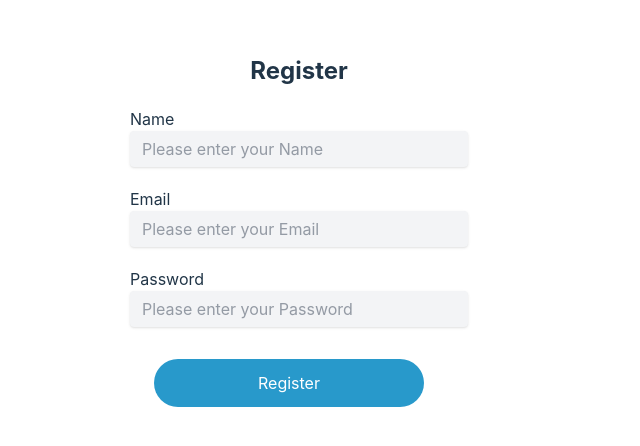
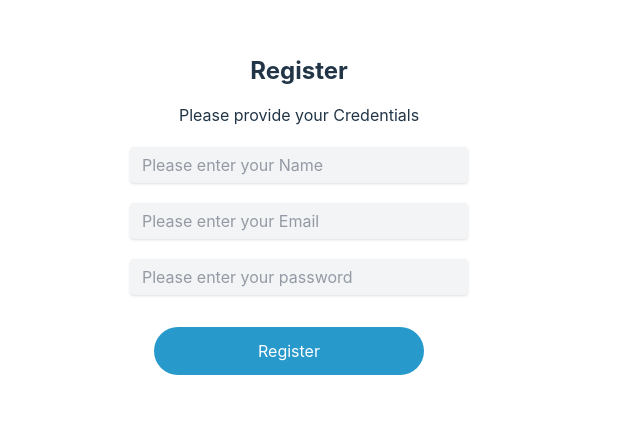
Before and after one commit to gowtham-aracreate/act-symmetry, a React app in the folder frontend/: page /register in a window 1280 px wide. Shown: the part 140-586 px from the top of the page, without its empty margins (0-640 px from the left). Built offline with nearby package versions, Linux system fonts and the light colour scheme; the HTML template or start-up script is replaced by a standard one.

Commit message:
modified

```diff
--- a/frontend/src/Components/CreateCard.jsx
+++ b/frontend/src/Components/CreateCard.jsx
@@ -4,7 +4,7 @@ import React from "react";
 const CreateCard = (props) => {
   return (
     <div className="hover:scale-95">
-      <input className="w-[325px] h-[40px] rounded-[10px] border-[1px] border-[#E3E5E5] content-center pl-[10px] outline-0 " type="text" placeholder={props.placeholder} required />
+      <input className="md:w-[325px] sm:w-[50px] md:h-[40px] rounded-[10px] border-[1px] border-[#E3E5E5] content-center pl-[10px] outline-0 " type="text" placeholder={props.placeholder} required />
     </div>
   );
 };
--- a/frontend/src/Layouts/DashboardLayout.jsx
+++ b/frontend/src/Layouts/DashboardLayout.jsx
@@ -13,7 +13,7 @@ import {useNavigate} from "react-router-dom";
 const DashboardLayout = ({children}) => {
      const navigate = useNavigate();
   return (
-    <div className='md:h-screen  bg-[#272C48] relative flex flex-row'>
+    <div className='md:h-screen  bg-[#272C48] relative flex flex-row z-50'>
         <header className='h-[60px] w-full fixed top-0 left-0 bg-[#FFFFFF]'>
              <img className='w-[120px] h-[60px] ml-[25px]' src={admin_logo} alt="" />
              <div className='flex absolute bottom-5 right-10 gap-8'>
--- a/frontend/src/Pages/LoginPage.jsx
+++ b/frontend/src/Pages/LoginPage.jsx
@@ -18,18 +18,18 @@ const Login = () => {
     e.preventDefault();
 
     try {
-      const response = await axios.post("http://localhost:3000/post", { email, pass });
+      const response = await axios.get("http://localhost:3000/register", { email, pass });
 
       console.log(response.data);  // Debugging: Check response from backend
-
+      if (response.status===201){
       alert("Login successful!");
+      }
       navigate("/dashboard"); // Redirect after login
 
     } catch (error) {
-      console.error("Error logging in:", error);
-      alert("Login failed. Please check your credentials.");
+      alert(error.response?.data?.error || "Registration failed!")
     }
-  };
+  }
 
   return (
     <div className="@container w-150">
@@ -89,24 +89,16 @@ const Login = () => {
           </div>
 
           {/* Submit Button */}
-          <Button type="submit" className="flex items-center justify-center ml-7">
+          <Button type="submit" className="flex items-center justify-center ml-7 bg-[">
             Log In
           </Button>
 
         </form>
         {/* Form End */}
 
-        {/* Register Link */}
-        <div className="flex items-center pt-4 justify-center">
-          <p>Don't have an account? </p>
-          <a href="#" onClick={() => navigate("/register")} className="inline-block align-baseline font-bold text-sm text-black-500 hover:text-black-800">
-            Register
-          </a>
-        </div>
-
       </div>
     </div>
   );
-};
+}
 
 export default Login;
--- a/frontend/src/Pages/RegisterPage.jsx
+++ b/frontend/src/Pages/RegisterPage.jsx
@@ -1,33 +1,116 @@
-import React from 'react'
+import React, { useState } from 'react'
+import axios from 'axios'
 import Label from '../Components/Label'
 import Button from '../Components/Button'
+import { useNavigate } from 'react-router-dom'
 
 const RegisterPage = () => {
+  const navigate = useNavigate();
+  const [name, setName] = useState("");
+  const [email, setEmail] = useState("");
+  const [pass, setPass] = useState("");
+  const [error, setError] = useState("");
+
+
+  const passwordRegex = /^(?=.*[a-z])(?=.*[A-Z])(?=.*\d)(?=.*[@$!#%*?&])[A-Za-z\d@$!#%*?&]{8}$/;
+
+  const handlePasswordChange = (e) => {
+    const password = e.target.value;
+    setPass(password);
+
+    if (!passwordRegex.test(password)) {
+      setError("Password must contain 1 uppercase, 1 lowercase, 1 digit, 1 special character, and be exactly 8 characters long.");
+    } else {
+      setError('');
+    }
+  }
+
+  const handleFocus = () => {
+    setError(true);
+  };
+
+   const handleBlur = () => {
+    setError(false);
+   };
+
+  const handleSubmit = async (e) => {
+    e.preventDefault();
+
+    if (!passwordRegex.test(pass)) {
+      setError("Password must contain 1 uppercase, 1 lowercase, 1 digit, 1 special character, and be exactly 8 characters long.");
+      return;
+    }
+
+    try {
+      const response = await axios.post("http://localhost:3000/register", { name, email, pass });
+
+      console.log(response.data);  // Debugging: Check response from backend
+
+      alert("Register successful!");
+      navigate("/"); // Redirect after login
+
+    } catch (error) {
+      console.error("Error registering:", error);
+      alert("Register failed. Please check your credentials.");
+    }
+  }
+
   return (
     <div>
       <div className="@container w-150 ">
         <div className="bg-white mt-[195px] mr-[132px] ml-[130px] ">
           <h1 className="font-bold text-2xl mb-4 text-center">Register</h1>
-                    <div className='flex flex-col gap-4 '>
+          <h1 className="font-base text-[16px] mb-4 text-center">Please provide your Credentials</h1>
+          <form onSubmit={handleSubmit}>
+            <div className='flex flex-col gap-4'>
               <div className='flex flex-col'>
-                            <Label htmlFor="name" text="Name" className="block text-gray-700 text-sm font-bold mb-2" />Name
-                            <input type="text" id="name" placeholder="Please enter your Name" className="shadow appearance-none rounded w-full py-2 px-3 text-gray-700 leading-tight focus:outline-none focus:shadow-outline bg-gray-100" />
+                <Label htmlFor="name" text="Name" className="block text-gray-700 text-sm font-bold mb-2" />
+                <input
+                  type="text"
+                  id="name"
+                  value={name}
+                  onChange={(e) => setName(e.target.value)}
+                  placeholder="Please enter your Name"
+                  className="shadow appearance-none rounded w-full py-2 px-3 text-gray-700 leading-tight focus:outline-none focus:shadow-outline bg-gray-100"
+                />
               </div>
               <div className='flex flex-col'>
-                            <Label htmlFor="email" text="Email" className="block text-gray-700 text-sm font-bold mb-2" />Email
-                            <input type="email" id="email" placeholder="Please enter your Email" className="shadow appearance-none rounded w-full py-2 px-3 text-gray-700 leading-tight focus:outline-none focus:shadow-outline bg-gray-100" />
-                        </div >
-                        <div className='flex flex-col'> <Label htmlFor="password" text="Password" className="block text-gray-700 text-sm font-bold mb-2" />Password
-                            <input type="password" id="password" placeholder="Please enter your Password" className="shadow appearance-none rounded w-full py-2 px-3 text-gray-700 leading-tight focus:outline-none focus:shadow-outline bg-gray-100" /></div>
-                        {/* <div className='flex flex-col'>
-            <Label htmlFor="confirmPassword" text="Confirm Password" className="block text-gray-700 text-sm font-bold mb-2"/>Confirm Password
-            <input type="password" id="confirmPassword" placeholder="Please re-enter your Password" className="shadow appearance-none rounded w-full py-2 px-3 text-gray-700 leading-tight focus:outline-none focus:shadow-outline bg-gray-100"/>
-            </div> */}
+                <Label
+                  htmlFor="email"
+                  text="Email"
+                  className="block text-gray-700 text-sm font-bold mb-2"
+                />
+                <input
+                  type="email"
+                  id="email"
+                  value={email}
+                  onChange={(e) => setEmail(e.target.value)}
+                  placeholder="Please enter your Email"
+                  className="shadow appearance-none rounded w-full py-2 px-3 text-gray-700 leading-tight focus:outline-none focus:shadow-outline bg-gray-100"
+                />
+              </div>
+              <div className='flex flex-col'>
+                <Label htmlFor="password" text="Password" className="block text-gray-700 text-sm font-bold mb-2" />
+                <input
+                  name="pass"
+                  type="text"
+                  id="pass"
+                  placeholder="Please enter your password"
+                  value={pass}
+                  onChange={handlePasswordChange}
+                  onFocus={handleFocus}
+                  onBlur={handleBlur}
+                  className="shadow appearance-none rounded w-full py-2 px-3 text-gray-700 leading-tight focus:outline-none focus:shadow-outline bg-gray-100"
+                />
+              </div>
+              {error && <p className="text-red-500 text-sm mt-1">{error}</p>}
               <div className='pt-4 ml-6'>
-                            <Button id="button" type="submit" >Register</Button>
+                <Button  id="button" type="submit">Register</Button>
               </div>
             </div>
-                </div></div>
+          </form>
+        </div>
+      </div>
     </div>
   )
 }
--- a/frontend/src/Pages/profilepage.jsx
+++ b/frontend/src/Pages/profilepage.jsx
@@ -1,6 +1,5 @@
-import React, {useState} from "react";
+import React, { useState } from "react";
 import DashboardLayout from "../Layouts/DashboardLayout";
-import Modal from "../Components/modal";
 import close_button from "../assets/images/close_button.png";
 import CreateCard from "../Components/CreateCard";
 
@@ -16,62 +15,67 @@ function ProfilePage() {
 
   const handleSubmit = (e) => {
     e.preventDefault();
-
     console.log("Form submitted");
   };
+
   return (
     <DashboardLayout>
-       <div className="flex relative w-full  items-center pb-6" >
-        <h1 className="pl-10  font-bold text-[32px] text-[#2899CB] ">PROFILE</h1>
-
-        <div role="button" tabIndex={0} onClick={handleOpen} className="w-[112px] h-[47px] bg-[#2899CB] pt-[12px] pr-[24px] pb-[14px] pl-[24px] border-[1px] rounded-[4px] gap-[10px] border-[#2899CB] absolute right-5 ">
+      <div className={`relative ${isOpen ? "bg-gray-500 bg-opacity-90" : ""}`}>
+        <div className="flex w-full items-center pb-6">
+          <h1 className="pl-10 font-bold text-[32px] text-[#2899CB]">PROFILE</h1>
+          <div
+            onClick={handleOpen}
+            className="w-[112px] h-[47px] bg-[#2899CB] pt-[12px] pr-[24px] pb-[14px] pl-[24px] border-[1px] rounded-[4px] gap-[10px] border-[#2899CB] absolute right-5"
+          >
             <p className="font-bold w-[64px] h-[19px] text-white text-base">CREATE</p>
           </div>
-
-
-      </div>
-        {/* onSubmit={handleSubmit} */}
-        <Modal isOpen={isOpen}>
-                    <div className="w-[400px] h-[525px] pt-[10px] left-120 top-10 bg-white rounded-[10px] border-[2px] border-gray-200 absolute ">
-                        <div className="flex w-[400px]  h-[65px] border-gray-300 border-b-[1px] absolute top-0 left-0 pt-[10px] pl-[10px]" >
-                              <h2 className=" w-[228px] h-[29px] text-[#2899CB] text-[20px] font-bold ml-[20px] mt-[10px] ">CREATE NEW USER</h2>
-                              <img className="w-[24px] h-[24px] right-4 top-6 absolute" onClick={handleClose} src={close_button} alt="" />
-                        </div>
-                        <div className="flex flex-col gap-3 items-center  mt-[65px]">
-                             < CreateCard input="text" placeholder="Username"/>
-                             < CreateCard input="text" placeholder="Email ID" />
-                             < CreateCard input="text" placeholder="Address - Building name" />
-                             < CreateCard input="text" placeholder="Locality / city" />
-                             < CreateCard input="text" placeholder="State Code" />
-                             < CreateCard input="text" placeholder="Password" />
-                             < CreateCard input="text" placeholder="Pin" />
-
         </div>
 
+        <label htmlFor="action">
+          <input
+            className="items-center content-center w-[372px] h-[48px] ml-[44px] border-[1px] rounded-[7px] border-[#9C9C9C] bg-white"
+            type="text"
+            placeholder="search"
+          />
+        </label>
+      </div>
+
+      {isOpen && (
+        <div className="md:w-[400px] md:h-[525px] md:pt-[10px] md:left-120 md:top-0 bg-white rounded-[10px] border-[2px] border-gray-200 md:absolute">
+          <div className="flex md:w-[400px] md:h-[65px] border-gray-300 md:border-b-[1px] md:absolute md:top-0 md:left-0 md:pt-[10px] md:pl-[10px]">
+            <h2 className="md:w-[228px] md:h-[29px] text-[#2899CB] md:text-[20px] font-bold ml-[20px] mt-[10px]">CREATE NEW USER</h2>
+            <img className="w-[24px] h-[24px] right-4 top-6 absolute cursor-pointer" onClick={handleClose} src={close_button} alt="Close" />
+          </div>
+          <div className="flex flex-col gap-3 items-center mt-[65px]">
+            <CreateCard input="text" placeholder="Username" />
+            <CreateCard input="text" placeholder="Email ID" />
+            <CreateCard input="text" placeholder="Address - Building name" />
+            <CreateCard input="text" placeholder="Locality / city" />
+            <CreateCard input="text" placeholder="State Code" />
+            <CreateCard input="text" placeholder="Password" />
+            <CreateCard input="text" placeholder="Pin" />
+          </div>
           <div className="flex flex-row gap-4 pt-[5px] pl-[40px]">
-                            <input className="" type="checkbox" name="Active" id="" />Active
-                            <input type="checkbox" name="Inactive" id="" />Inactive
-                            <input type="checkbox" name="Block" id="" />Block
+            <input className="" type="checkbox" name="Active" id="active" />Active
+            <input type="checkbox" name="Inactive" id="inactive" />Inactive
+            <input type="checkbox" name="Block" id="block" />Block
           </div>
           <div className="flex flex-row gap-2 absolute right-3 pt-[10px]">
-                        <div role="button" tabIndex={0} onClick={handleClose} className="w-[112px] h-[47px] pt-[12px] pr-[24px] pb-[14px] pl-[24px] border-[1px] rounded-[4px] gap-[10px] border-[#2899CB] ">
+            <button
+              onClick={handleClose}
+              className="w-[112px] h-[47px] bg-white pt-[12px] pr-[24px] pb-[14px] pl-[24px] border-[1px] rounded-[4px] gap-[10px] border-[#2899CB]"
+            >
               <p className="font-semibold w-[64px] h-[19px] text-[#2899CB] text-base">CANCEL</p>
-                        </div>
-                        <div role="button" tabIndex={0} onClick={handleSubmit} className="w-[112px] h-[47px] bg-[#2899CB] pt-[12px]  pl-[40px] border-[1px] rounded-[4px] gap-[10px] border-[#2899CB]  ">
+            </button>
+            <div
+              onClick={handleSubmit}
+              className="w-[112px] h-[47px] bg-[#2899CB] pt-[12px] pl-[40px] border-[1px] rounded-[4px] gap-[10px] border-[#2899CB]"
+            >
               <p className="font-semibold w-[64px] h-[19px] text-white text-base">SAVE</p>
             </div>
           </div>
         </div>
-
-                   </Modal>
-        <label htmlFor="action">
-            <input className="items-center content-center w-[372px] h-[48px] ml-[44px] border-[1px] rounded-[7px] border-[#9C9C9C] bg-white" type="text" placeholder="search" />
-              </label>
-
-              <div className="">
-                <h1>hello world</h1>
-              </div>
-
+      )}
     </DashboardLayout>
   );
 }
```
Also changed, not shown: frontend/src/Components/modal.jsx (deleted, +0 -15 lines), 1 other file (tests, documents, lock files or other folders). Lines whose indentation alone changed are shown as unchanged.
